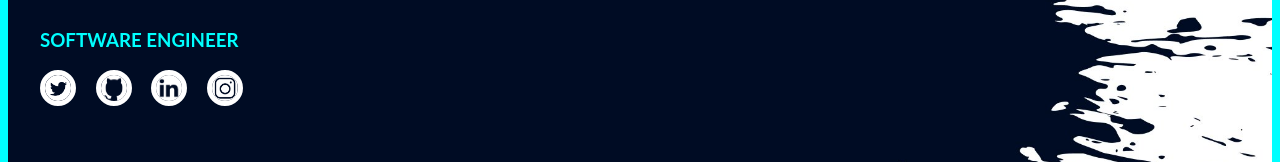
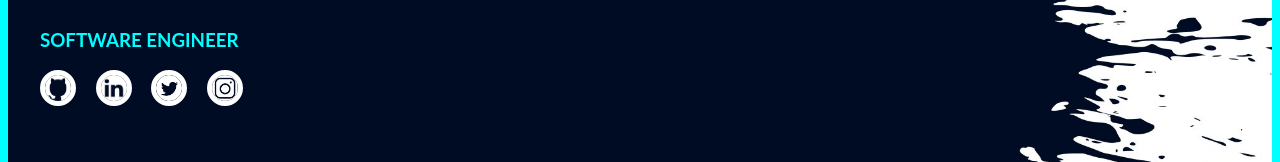
Before and after one commit to Rahman-Abdul/my-portfolio, a Next.js app: page / in a window 1280 px wide. Shown: the part 451-613 px from the top of the page. Built offline with nearby package versions, Linux system fonts and the light colour scheme.

Commit message:
new chnages in the ui

```diff
--- a/pages/index.tsx
+++ b/pages/index.tsx
@@ -25,10 +25,9 @@ const Home: NextPage = () => {
             <h3 className='job-title'>SOFTWARE ENGINEER</h3>
           </div>
           <div className='social-section'>
-
+          <a href={'https://github.com/Rahman-Abdul'} target={"_blank"} rel={"noreferrer"}><Image className='social-image' src={github} alt="Picture of the author" width={36.03} height={36.03}/></a>
+          <a href={'https://www.linkedin.com/in/abdulrahman-ahmed-538a05178/'} target={"_blank"} rel={"noreferrer"}><Image className='social-image' src={linkedin} alt="Picture of the author" width={36.03} height={36.03}/></a>
           <a href={'https://github.com/Rahman-Abdul'} target={"_blank"} rel={"noreferrer"}><Image className='social-image' src={twitter} alt="Picture of the author" width={36.03} height={36.03}/></a>
-          <a href={'https://github.com/Rahman-Abdul'} target={"_blank"} rel={"noreferrer"}><Image className='social-image' src={github} alt="Picture of the author" width={36.03} height={36.03}/></a>
-          <a href={'https://github.com/Rahman-Abdul'} target={"_blank"} rel={"noreferrer"}><Image className='social-image' src={linkedin} alt="Picture of the author" width={36.03} height={36.03}/></a>
           <a href={'https://github.com/Rahman-Abdul'} target={"_blank"} rel={"noreferrer"}><Image className='social-image' src={instagram} alt="Picture of the author" width={36.03} height={36.03}/></a>
           </div>
         </div>
```
